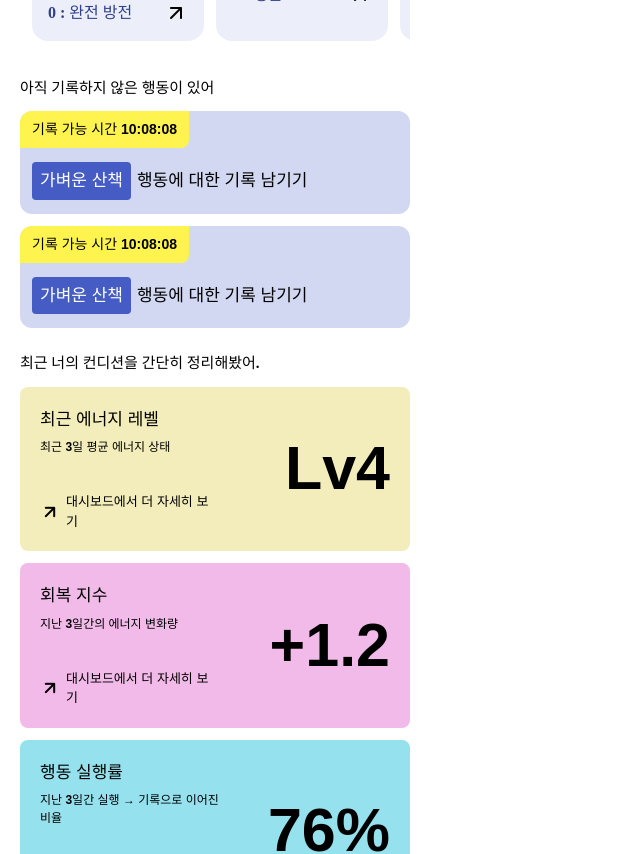
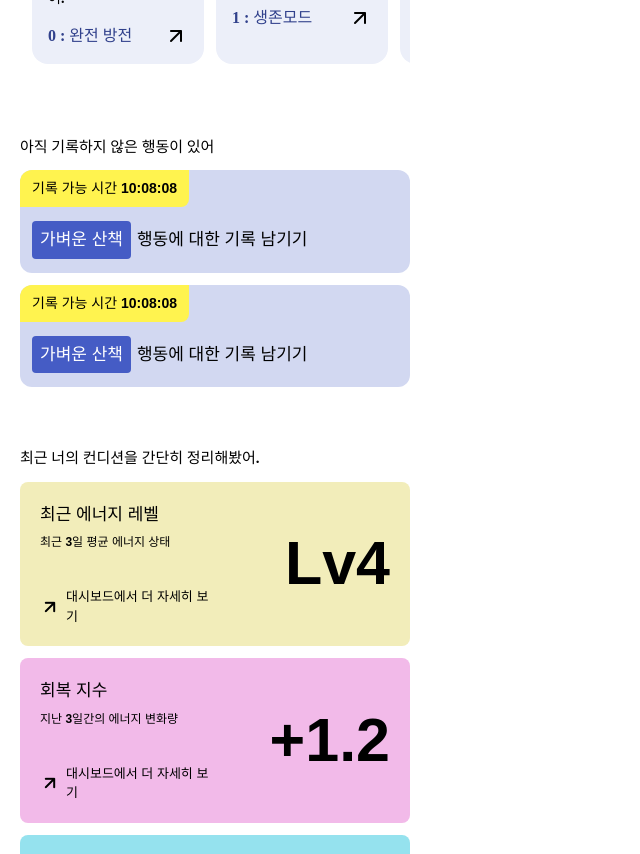
Before and after one commit to songye38/Enerlog, a React app in the folder frontend/: page / in a window 1280 px wide. Shown: the part 640-1494 px from the top of the page, without its empty margins (0-640 px from the left). Built offline with nearby package versions, Linux system fonts and the light colour scheme; the HTML template or start-up script is replaced by a standard one.

Commit message:
UPDATE 메인페이지 컴포넌트들 사이 간격 조정

```diff
--- a/frontend/src/ccomponents/ActRecordSection.tsx
+++ b/frontend/src/ccomponents/ActRecordSection.tsx
@@ -13,7 +13,7 @@ export default function ActRecordSection() {
     };
 
     return (
-        <div style={{ display: 'flex', flexDirection: 'column', marginTop: 24,}}>
+        <div style={{ display: 'flex', flexDirection: 'column', marginTop: 60,}}>
             <div style={{ color: 'black', fontSize: 15, fontFamily: 'Pretendard', fontWeight: '600', wordWrap: 'break-word' }}>아직 기록하지 않은 행동이 있어</div>
             <div style={{ display: 'flex', flexDirection: 'column', gap: 12, marginTop: 12 }}>
                 <ActRecordBtn activity={activity} serverTime="10:08:08" />
--- a/frontend/src/ccomponents/ConditionSection.tsx
+++ b/frontend/src/ccomponents/ConditionSection.tsx
@@ -4,7 +4,7 @@ import ConditionDetailBtn from "../components/Button/ConditionDetailBtn";
 export default function ConditionSection() {
 
     return (
-        <div style={{ display: 'flex', flexDirection: 'column', marginTop: 24, }}>
+        <div style={{ display: 'flex', flexDirection: 'column', marginTop: 60, }}>
             <div style={{ color: 'black', fontSize: 15, fontFamily: 'Pretendard', fontWeight: '600', wordWrap: 'break-word' }}>최근 너의 컨디션을 간단히 정리해봤어.</div>
             <div style={{ display: 'flex', flexDirection: 'column', gap: 12, marginTop: 12 }}>
                 <ConditionDetailBtn type="recentEnergy" value="Lv4" />
--- a/frontend/src/pages/HomePage.tsx
+++ b/frontend/src/pages/HomePage.tsx
@@ -17,7 +17,7 @@ const HomePage = () => {
             <LetterSection
                 date="25.11.16"
                 title="오늘의 편지"
-                content="안녕, 레나야! 오늘 너한테 필요한 건 거창한 변화가 아니라 ‘작은 회복’ 같아. 따뜻한 물 한 잔 마시기로 시작해보는 건 어떨까?"
+                content="안녕, 레나야! </br> 오늘 너한테 필요한 건 </br>거창한 변화가 아니라 ‘작은 회복’ 같아.</br> 따뜻한 물 한 잔 마시기로 시작해보는 건 어떨까?"
             />
 
             <TodayEnergySection
```
